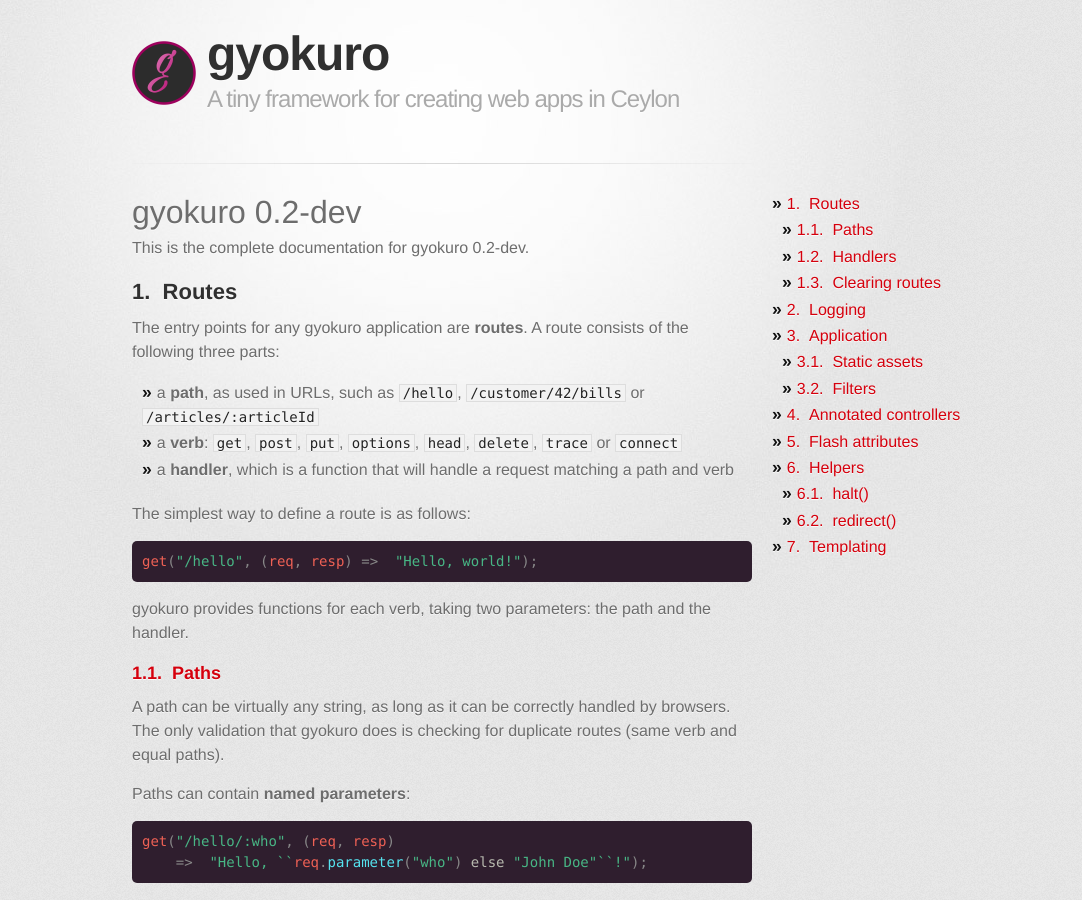
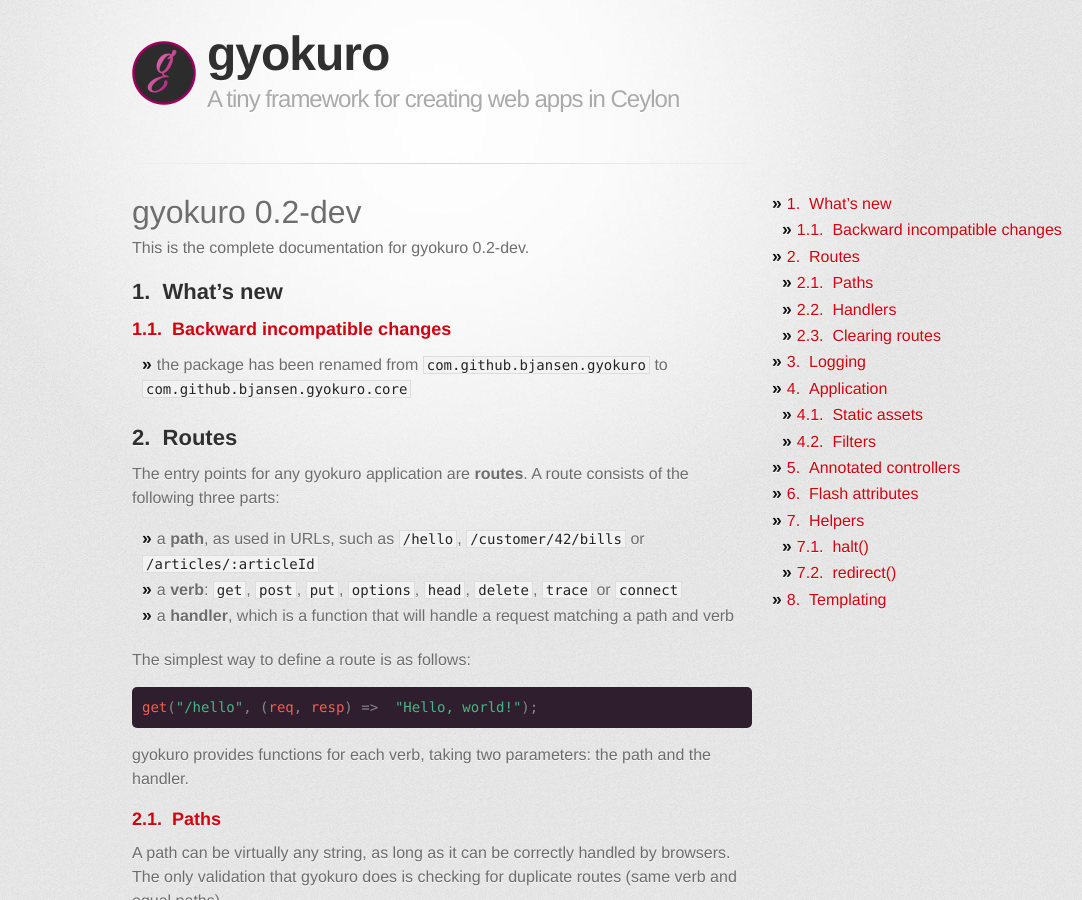
Before and after one commit to bjansen/gyokuro, a Jekyll site: the page built from doc/0.2/index.md, in a window 1280 px wide and 900 px high. Shown: the whole window, without its empty margins (198-1280 px from the left). Built offline with Jekyll 4.4.1, drawn with Linux system fonts in a browser that asks for light colours; some web fonts are replaced.

Commit message:
Document breaking changes.

```diff
--- a/doc/0.2/index.md
+++ b/doc/0.2/index.md
@@ -9,6 +9,12 @@
 
 * TOC
 {:toc}
+
+## What's new
+
+### Backward incompatible changes
+
+* the package has been renamed from `com.github.bjansen.gyokuro` to `com.github.bjansen.gyokuro.core`
 
 ## Routes
 
```
